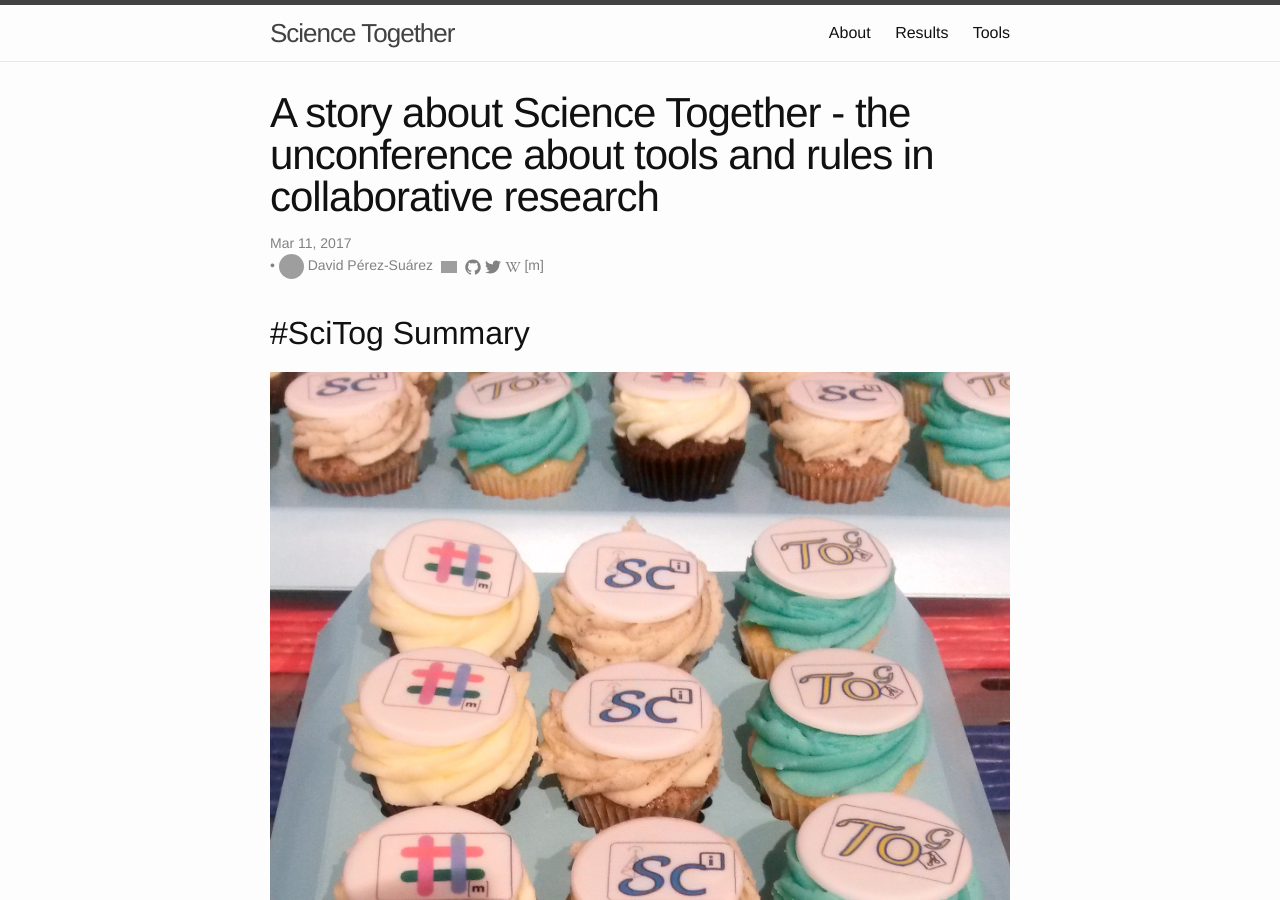
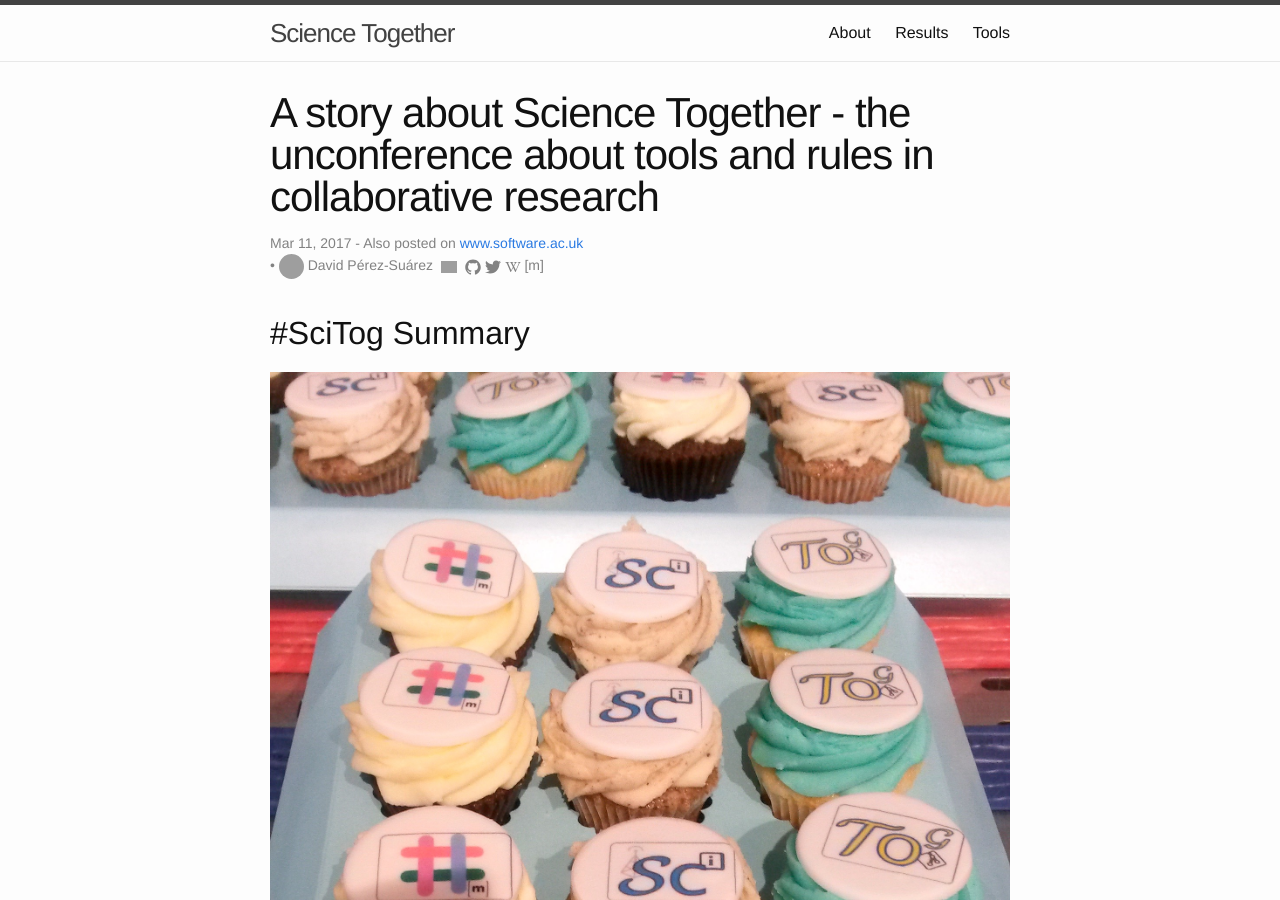
Before and after one commit to ScienceTogether/sciencetogether.github.io, a Jekyll site: the page built from _posts/2017-03-11-SciTogSummary.md, in a window 1280 px wide and 900 px high. Built offline with Jekyll 4.4.1, drawn with Linux system fonts in a browser that asks for light colours; grey boxes are pictures that could not be loaded.

Commit message:
Add link to SSI website on cross-posting summary

```diff
--- a/_layouts/post.html
+++ b/_layouts/post.html
@@ -9,6 +9,7 @@ layout: default
     <h1 class="post-title" itemprop="name headline">{{ page.title }}</h1>
     <p class="post-meta">
         <time datetime="{{ page.date | date_to_xmlschema }}" itemprop="datePublished">{{ page.date | date: "%b %-d, %Y" }}</time>
+        {% if page.postedtoo %} - Also posted on <a href="{{page.postedtoo}}">{{page.postedtoo | split:'//' | last | split:'/' | first }}</a> {% endif %}
         <br>
         {% if page.authors %}
           {% for author in page.authors %}
--- a/_posts/2017-03-11-SciTogSummary.md
+++ b/_posts/2017-03-11-SciTogSummary.md
@@ -5,6 +5,7 @@ date:   2017-03-11 12:02:59
 authors:
   - davidps
 categories: summary
+postedtoo: https://www.software.ac.uk/blog/2017-04-20-story-about-science-together-unconference-about-tools-and-rules-collaborative
 ---
 
 ## #SciTog Summary
```
